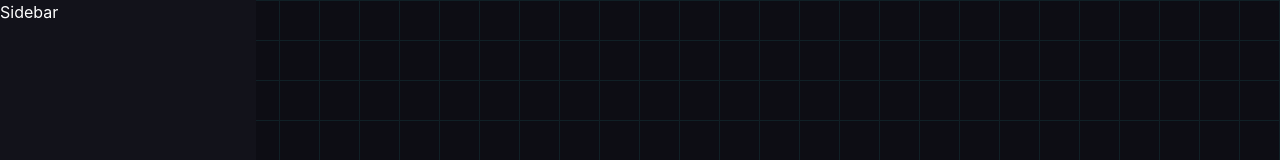
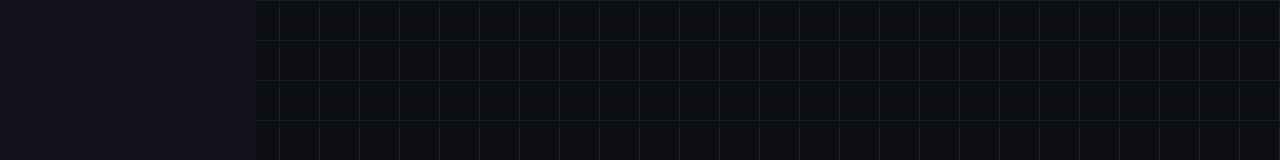
Before and after one commit to rafajdev/algorithm-viewer, a React (Vite) app: page / in a window 1280 px wide. Shown: the top 160 px of the page. Built offline with nearby package versions, Linux system fonts and the light colour scheme.

Commit message:
fix: correct import statement and update to use NavbarButton

```diff
--- a/src/components/Layout/Sidebar/Sidebar.tsx
+++ b/src/components/Layout/Sidebar/Sidebar.tsx
@@ -1,4 +1,4 @@
-import ButtonIcon from "../../NavbarButton"
+import NavbarButton from '../../NavbarButton'
 
 interface SidebarProps {
 	isOpen: boolean
@@ -8,12 +8,16 @@ interface SidebarProps {
 export default function Sidebar(props: SidebarProps) {
 	return (
 		<>
-			{props.isOpen && <div className="fixed inset-0 bg-black/50 z-40 md:hidden" onClick={()=>props.setIsOpen(false)}></div>}
+			{props.isOpen && (
+				<div
+					className='fixed inset-0 bg-black/50 z-40 md:hidden'
+					onClick={() => props.setIsOpen(false)}
+				></div>
+			)}
 			<nav
 				className={`bg-[#12121a] fixed top-0 left-0 h-dvh w-64 z-50 transition-transform duration-300 md:relative md:translate-x-0 ${props.isOpen ? 'translate-x-0' : '-translate-x-full'}`}
 			>
-				<p className='text-white'>Sidebar</p>
-				<ButtonIcon />
+				<NavbarButton isOpen={props.isOpen} onClick={() => props.setIsOpen(!props.isOpen)} />
 			</nav>
 		</>
 	)
```
